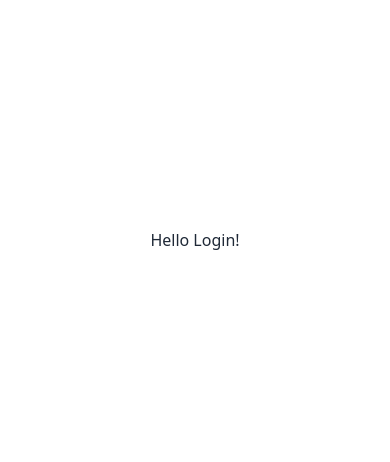
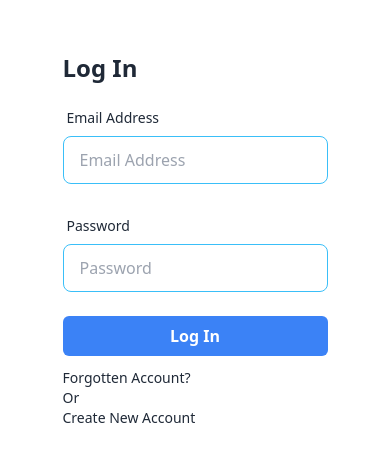
Before and after one commit to Kelompok1Harisenin/event-management-fe, a React (Vite) app: page /login in a window 390 px wide. Shown: the part 182-644 px from the top of the page. Built offline with nearby package versions, Linux system fonts and the light colour scheme.

Commit message:
inisiasi tambah login dan register sedikit

```diff
--- a/src/components/forms/Login.jsx
+++ b/src/components/forms/Login.jsx
@@ -1,5 +1,49 @@
 const Login = () => {
-  return <div>Hello Login!</div>;
+  return (
+  <div className="max-w-2xl mx-auto p-8">
+      <h2 className="text-2xl mb-4 font-bold">Log In</h2>
+      <form className="w-full max-w-md sm:w-[300px] md:w-[350px]">
+        <div className="form-control mb-6">
+          <label className="label">
+            <span className="label-text">Email Address</span>
+          </label>
+          <input
+            type="email"
+            placeholder="Email Address"
+            className="input input-info input-bordered hover:border-cyan-400 hover:border-4"
+          />
+        </div>
+        <div className="form-control mb-6">
+          <label className="label">
+            <span className="label-text">Password</span>
+          </label>
+          <input
+            type="password"
+            placeholder="Password"
+            className="input input-info input-bordered hover:border-cyan-400 hover:border-4"
+          />
+        </div>
+        <div className="flex justify-center">
+          <button
+            type="submit"
+            className="bg-blue-500 hover:bg-blue-600 text-white font-bold py-2 px-4 w-full rounded-md transition duration-200 ease-in-out"
+          >
+            Log In
+          </button>
+        </div>
+
+        <div className="flex-col text-sm mt-3 ">
+          <div ><button>Forgotten Account?</button></div>
+          <div>Or</div>
+          <div><button>Create New Account</button></div>
+
+
+
+        </div>
+
+      </form>
+    </div>
+  )
 };
 
 export default Login;
--- a/src/components/forms/Register.jsx
+++ b/src/components/forms/Register.jsx
@@ -1,26 +1,36 @@
 const Register = () => {
   return (
     <div className="max-w-2xl mx-auto p-8">
-      <h2 className="text-2xl mb-4 font-semibold">Create an account</h2>
+      <h2 className="text-2xl mb-4 font-bold">Create an account</h2>
       <form className="w-full max-w-md sm:w-[300px] md:w-[350px]">
         <div className="form-control mb-6">
-          <label className="label">
-            <span className="label-text">Email Address</span>
+          <label className="label ">
+            <span className="label-text ">Email Address</span>
           </label>
           <input
             type="email"
             placeholder="example@mail.com"
-            className="input input-info input-bordered"
+            className="input input-info input-bordered hover:border-cyan-400 hover:border-4"
           />
         </div>
         <div className="form-control mb-6">
           <label className="label">
-            <span className="label-text">Password</span>
+            <span className="label-text">New Password</span>
           </label>
           <input
             type="password"
             placeholder="Password must be at least 8 characters"
-            className="input input-info input-bordered"
+            className="input input-info input-bordered hover:border-cyan-400 hover:border-4"
+          />
+        </div>
+        <div className="form-control mb-6">
+          <label className="label">
+            <span className="label-text">Confirm New Password</span>
+          </label>
+          <input
+            type="password"
+            placeholder="Password must be at least 8 characters"
+            className="input input-info input-bordered hover:border-cyan-400 hover:border-4"
           />
         </div>
         <div className="flex justify-center">
@@ -30,7 +40,16 @@ const Register = () => {
           >
             Sign Up
           </button>
+
         </div>
+        <div className="form-control">
+        <label className="label text-sm">
+            <span > <a href="">Already Have an Account?</a>
+              </span>
+          </label>
+
+        </div>
+
       </form>
     </div>
   );
--- a/src/components/layouts/Header.jsx
+++ b/src/components/layouts/Header.jsx
@@ -14,7 +14,7 @@ function Header(props) {
           </ul>
         </div>
         <div className="header-acc">
-            <li><button>Log In</button></li>
+            <li><button >Log In</button></li>
             <li><button>Sign Up</button></li>
         </div>
       </header>
```
